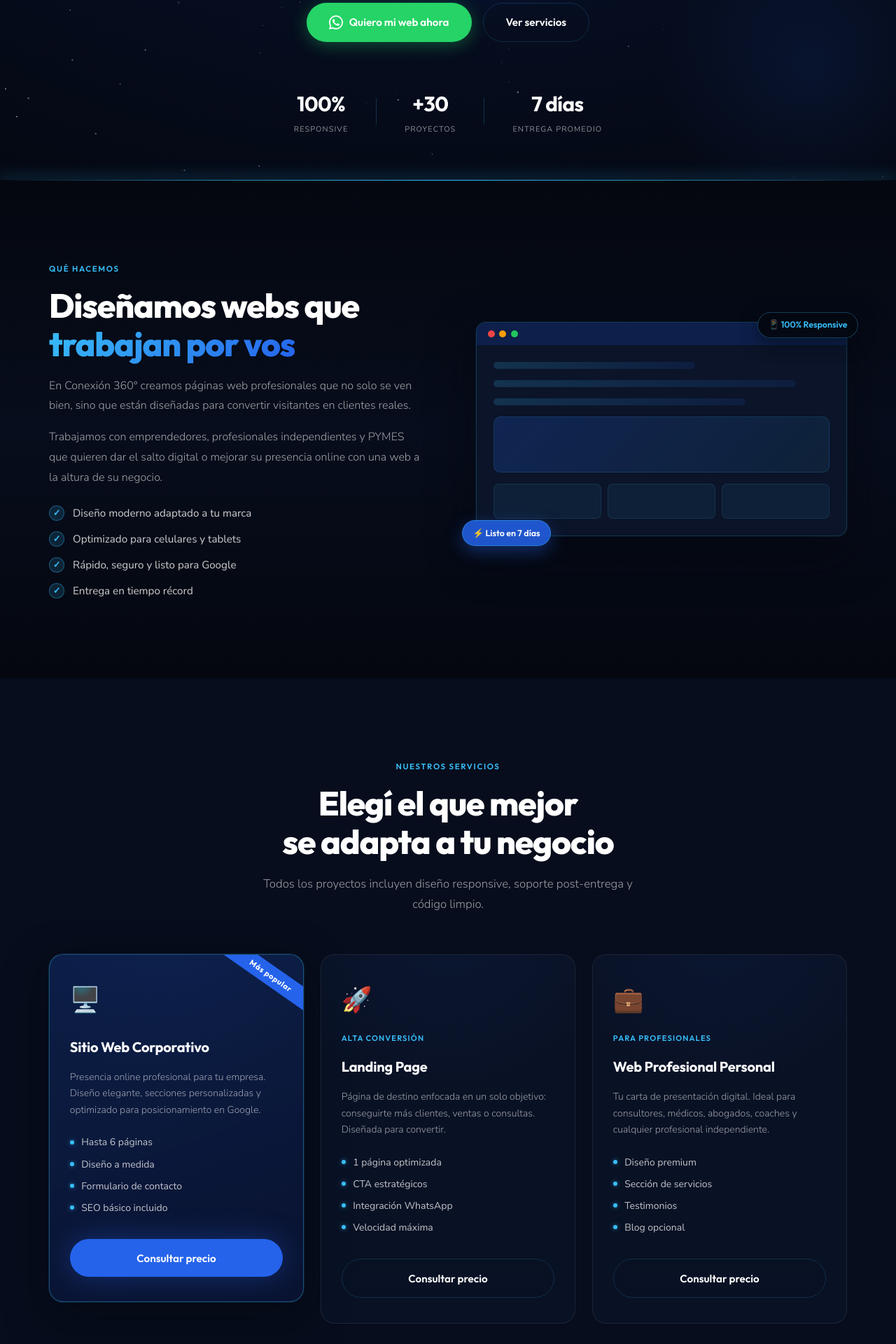
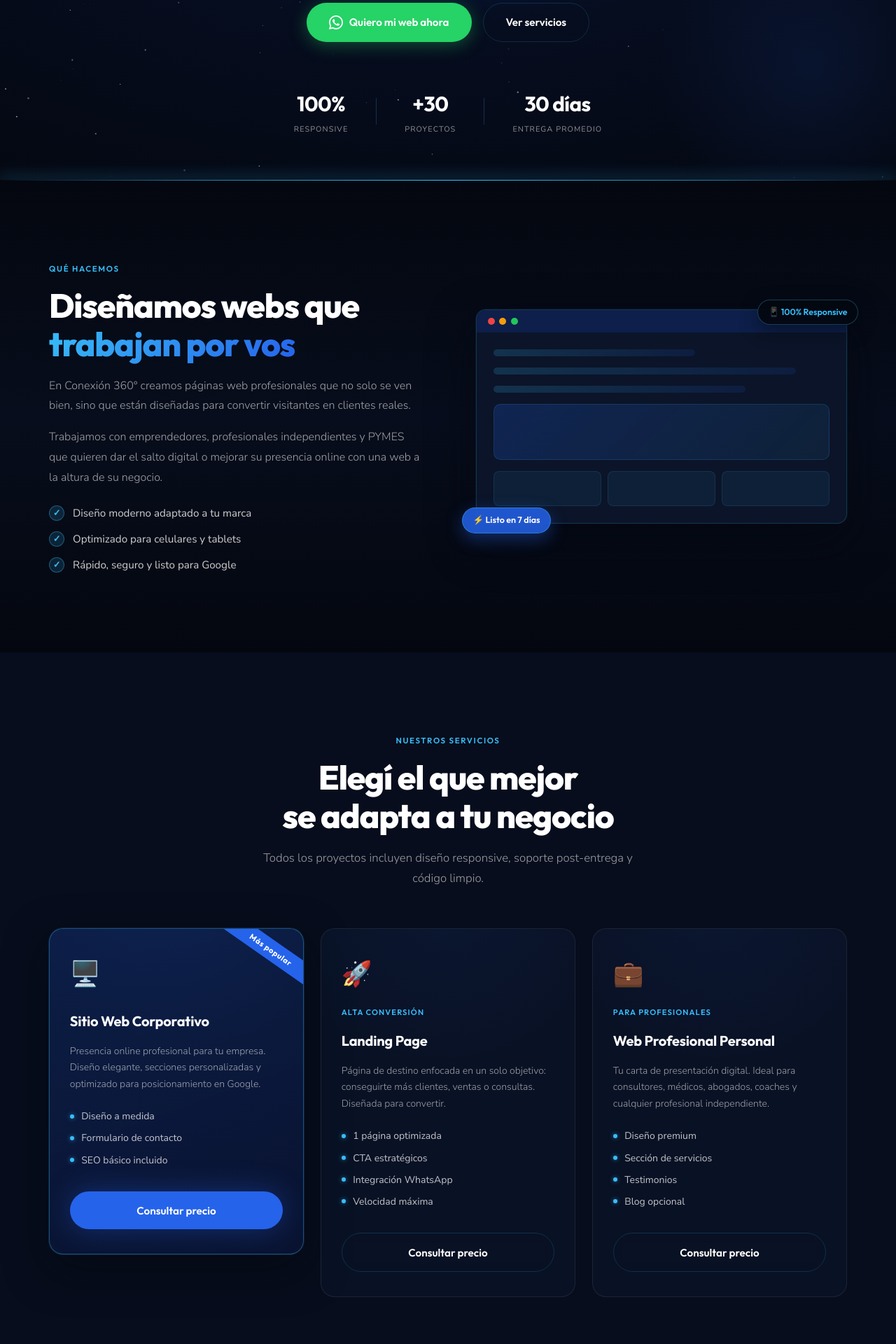
Before and after one commit to barbaracortez/pagina-web.conexion.360, a React (Vite) app: page / in a window 1280 px wide. Shown: the part 677-2597 px from the top of the page at 70% size. Built offline with nearby package versions, Linux system fonts and the light colour scheme.

Commit message:
fix mobile contact

```diff
--- a/src/components/Contact.module.css
+++ b/src/components/Contact.module.css
@@ -138,7 +138,15 @@
   line-height: 1.7;
 }
 
-@media (max-width: 900px) {
-  .grid { grid-template-columns: 1fr; gap: 3rem; }
-  .infoPara { max-width: 100%; }
+@media (max-width: 640px) {
+  .channelValue {
+    font-size: .78rem;
+    word-break: break-all;
+  }
+  .formWrap {
+    padding: 1.8rem 1.2rem;
+  }
+  .input {
+    font-size: .9rem;
+  }
 }
--- a/src/components/Hero.jsx
+++ b/src/components/Hero.jsx
@@ -133,7 +133,7 @@ function Hero() {
           </div>
           <div className={styles.statSep} />
           <div className={styles.stat}>
-            <span className={styles.statNum}>7 días</span>
+            <span className={styles.statNum}>30 días</span>
             <span className={styles.statLabel}>Entrega promedio</span>
           </div>
         </div>
--- a/src/components/Services.jsx
+++ b/src/components/Services.jsx
@@ -7,7 +7,7 @@ const SERVICES = [
     tag: 'Más popular',
     title: 'Sitio Web Corporativo',
     desc: 'Presencia online profesional para tu empresa. Diseño elegante, secciones personalizadas y optimizado para posicionamiento en Google.',
-    features: ['Hasta 6 páginas', 'Diseño a medida', 'Formulario de contacto', 'SEO básico incluido'],
+    features: ['Diseño a medida', 'Formulario de contacto', 'SEO básico incluido'],
     highlight: true,
   },
   {
--- a/src/components/WhatWeDo.jsx
+++ b/src/components/WhatWeDo.jsx
@@ -25,7 +25,7 @@ function WhatWeDo() {
                 'Diseño moderno adaptado a tu marca',
                 'Optimizado para celulares y tablets',
                 'Rápido, seguro y listo para Google',
-                'Entrega en tiempo récord',
+
               ].map(item => (
                 <li key={item} className={styles.checkItem}>
                   <span className={styles.check}>✓</span>
```
